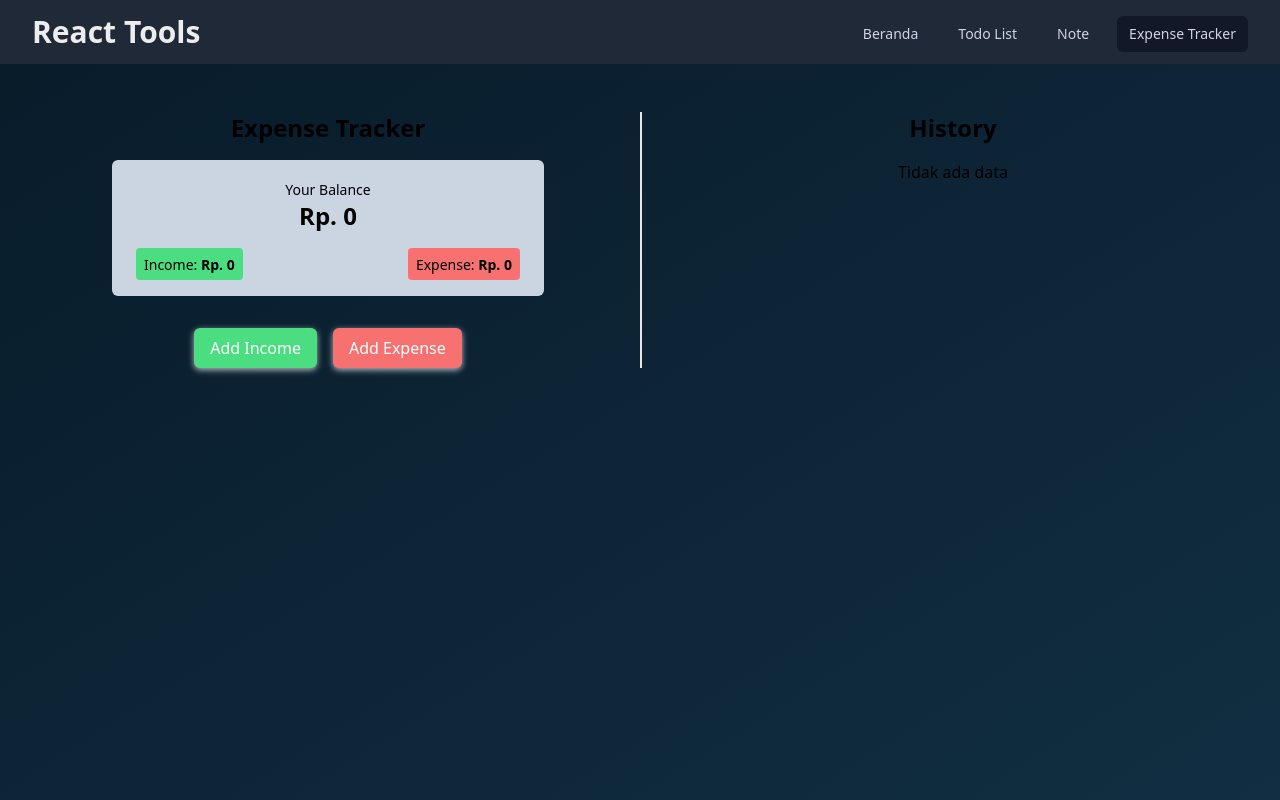
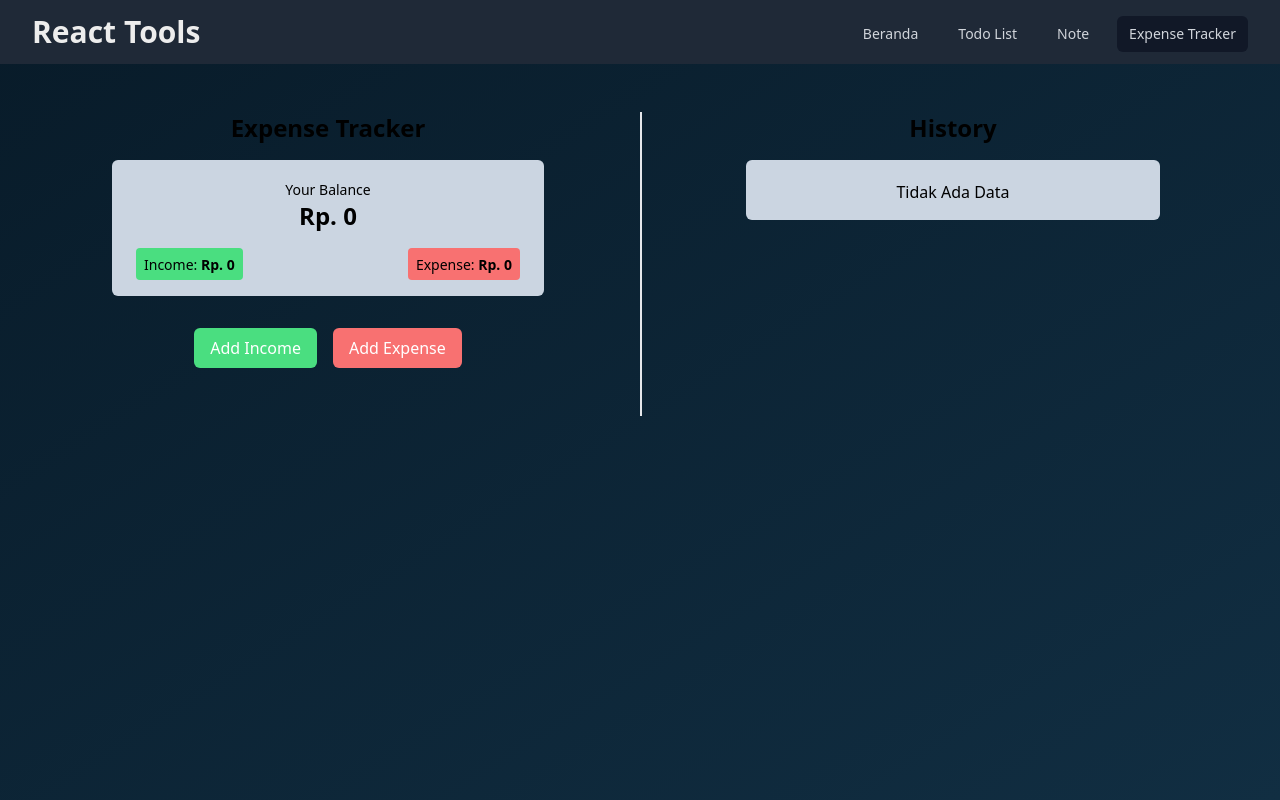
Before and after one commit to panntod/Tools-React, a React (Create React App) app: page /expenses in a window 1280 px wide. Shown: the top 800 px of the page. Built offline with nearby package versions, Linux system fonts and the light colour scheme.

Commit message:
refactor: Change style when data not found or empty

```diff
--- a/src/pages/expense.jsx
+++ b/src/pages/expense.jsx
@@ -33,8 +33,7 @@ function Expense() {
 
   const addExpense = (e) => {
     e.preventDefault();
-    let category
-    ;
+    let category;
     if (modalIncome.isOpen) {
       category = "income";
     } else if (modalExpense.isOpen) {
@@ -132,19 +131,18 @@ function Expense() {
 
   return (
     <div
-      className="p-4 pt-28"
+      className="p-4 pt-28 min-h-screen"
       style={{
-        minHeight: "100vh",
         background: "linear-gradient(to right bottom, #081b29, #112e42)",
       }}
     >
       <div className="mx-auto px-0 min-h-full min-w-full grid grid-cols-1 md:grid-cols-2">
-        <div className="flex justify-start flex-col items-center min-w-full px-4 md:px-24">
+        <div className="flex justify-start flex-col items-center min-w-full px-4 md:px-24 mb-12">
           <h1 className="text-2xl font-bold mb-4 text-black dark:text-white">
             Expense Tracker
           </h1>
           {/* total balance */}
-          <div className="flex justify-center items-center w-full mb-8  bg-slate-300 rounded-md pt-5 pb-4 dark:bg-gray-600 px-3">
+          <div className="flex justify-center items-center w-full mb-8 bg-slate-300 rounded-md pt-5 pb-4 dark:bg-gray-600 px-3">
             <div className="flex flex-col justify-center items-center min-w-full text-black dark:text-white">
               <span className="text-sm">Your Balance</span>
               <span className="text-2xl font-bold">
@@ -170,14 +168,12 @@ function Expense() {
             {/* modal btn */}
             <button
               className="bg-green-400 text-white px-4 py-2 rounded-md hover:bg-green-600"
-              style={{ boxShadow: "0 2px 6px rgba(255, 255, 255, 0.7)" }}
               onClick={modalIncome.openModal}
             >
               Add Income
             </button>
             <button
               className="bg-red-400 text-white px-4 py-2 rounded-md hover:bg-red-600"
-              style={{ boxShadow: "0 2px 6px rgba(255, 255, 255, 0.7)" }}
               onClick={modalExpense.openModal}
             >
               Add Expense
@@ -193,7 +189,9 @@ function Expense() {
             </h1>
           </div>
           {expenses.length === 0 ? (
-            <p className="text-black dark:text-white">Tidak ada data</p>
+            <div className="w-2/3 mb-8 bg-slate-300 rounded-md pt-5 pb-4 dark:bg-gray-600">
+              <p className="text-black dark:text-white text-center">Tidak Ada Data</p>
+            </div>
           ) : (
             <ul className="overlow-container min-w-full pl-4 pr-0 md:pl-10 overflow-y-scroll max-h-[40rem] md:max-h-[45rem]">
               {expenses
--- a/src/pages/note.jsx
+++ b/src/pages/note.jsx
@@ -89,7 +89,11 @@ function Note() {
             <h1 className="text-2xl font-bold mb-4">Note List</h1>
           </div>
           {notes.length === 0 ? (
-            <p className="notes">Tidak ada data</p>
+            <div className="w-full mb-8 bg-slate-300 rounded-md pt-5 pb-4 dark:bg-gray-600">
+              <p className="text-black dark:text-white text-center">
+                Tidak Ada Data
+              </p>
+            </div>
           ) : (
             <div>
               {notes.map((note, index) => (
```
